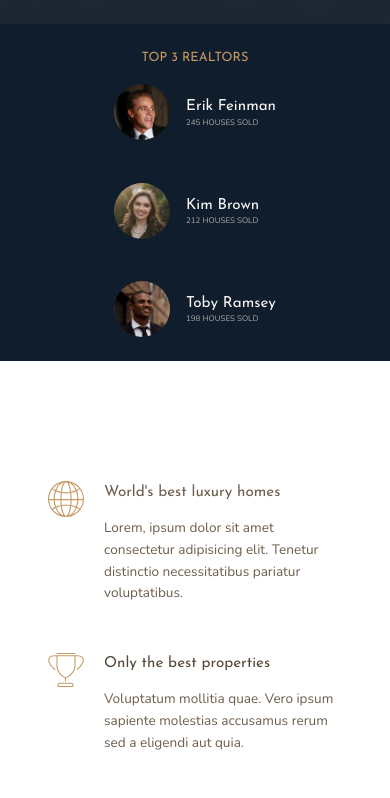
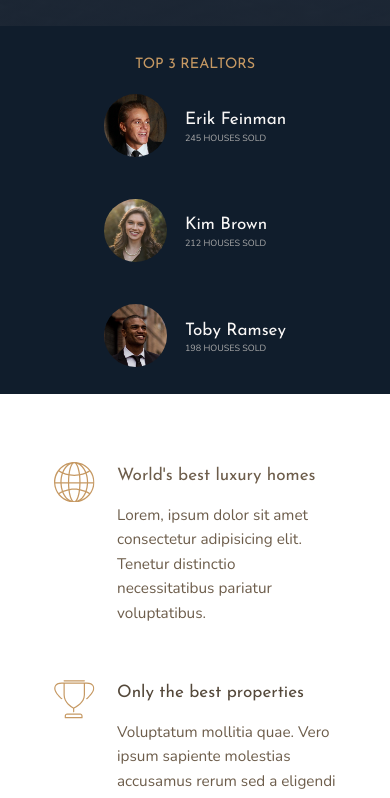
Before and after one commit to Arximiro/Nexter, a website: page index.html in a window 390 px wide. Shown: the part 836-1634 px from the top of the page. Drawn offline with nearby package versions, Linux system fonts and the light colour scheme.

Commit message:
adjust media queries to make header, realtors, and features section more responsive

```diff
--- a/sass/_base.scss
+++ b/sass/_base.scss
@@ -42,8 +42,8 @@ html {
   box-sizing: border-box;
   font-size: 62.5%;
 
-  @media only screen and (max-width: $bp-lg) {
-    font-size: 50%
+  @include respond(tab-land) { // width < 1200px
+    font-size: 56.25%; // 1 rem = 9px, 9/16 = 56.25%
   }
 }
 
--- a/sass/_features.scss
+++ b/sass/_features.scss
@@ -7,6 +7,14 @@
   grid-template-columns: repeat(auto-fit, minmax(25rem, 1fr)); // auto-fit used with min-max for columns allows for easy responsive design
   grid-gap: 6rem;
   align-items: start; // aligns content inside each feature item to the top of their box
+
+  @include respond(tab-land) {
+    margin: 10rem 0;
+  }
+
+  @include respond(phone) {
+    margin: 7.5rem 0;
+  }
 }
 
 .feature {
--- a/sass/_header.scss
+++ b/sass/_header.scss
@@ -13,7 +13,9 @@
   grid-row-gap: 1.5rem;
   justify-content: center;
 
-  @media only screen and (max-width: $bp-sm) {
+
+
+  @include respond(tab-port) {
     grid-column: 1/-1;
   }
 
--- /dev/null
+++ b/sass/_mixins.scss
@@ -0,0 +1,47 @@
+// Media Query Manager
+// 0px - 400px =     Small Phone
+// 0px - 600px =     Phone
+// 600px - 900px =   Tablet Portrait
+// 900px - 1200px =  Tablet Landscape
+// 1200px - 1800px = Normal Styles Apply
+// 1800px + =        Big Desktop
+// 2400px + =        Huge Desktop
+
+// $breakpoint argument choices:
+// - phone
+// - tab-port
+// - tab-land
+// - big-desktop
+
+// 1em = 16px always for media queries.
+// rems and ems are not affected by default font size set in html. ems are more performant for media queries.
+
+// ORDER: Base + typography > general layout + grid > page layout > components
+
+// Content is passed in wherever this mixin is used in the form of a code block.
+
+@mixin respond($breakpoint) {
+  @if $breakpoint == small-phone {
+    @media only screen and (max-width: 25em) { @content }; //400px
+  }
+  @if $breakpoint == phone {
+    @media only screen and (max-width: 37.5em) { @content }; //600px
+  }
+  @if $breakpoint == tab-port {
+    @media only screen and (max-width: 56.25em) { @content }; //900px
+  }
+  @if $breakpoint == tab-land {
+    @media only screen and (max-width: 75em) { @content; } //1200px
+  }
+  @if $breakpoint == laptop {
+    @media only screen and (max-width: 100em) { @content }; //1600px
+  }
+  @if $breakpoint == desktop {
+    @media only screen and (max-width: 112.5em) { @content }; //1800px
+  }
+  @if $breakpoint == huge-desktop {
+    @media only screen and (max-width: 150em) { @content }; //2400px
+  }
+}
+
+// only screen says that these media queries should apply ONLY to screen size, not in the instance that someone prints out our web page at these resolutions.
--- a/sass/_realtors.scss
+++ b/sass/_realtors.scss
@@ -10,7 +10,7 @@
   justify-items: center;
   grid-row-gap: 2rem;
 
-  @media only screen and (max-width: $bp-sm) {
+  @include respond(tab-port) {
     grid-column: 1/-1;
   }
 
@@ -21,11 +21,11 @@
     grid-row-gap: 5vh;
     align-items: center;
 
-    @media only screen and (max-width: $bp-sm) {
+    @include respond(tab-port) {
       grid-template-columns: repeat(3, min-content max-content);
     }
 
-    @media only screen and (max-width: $bp-tiny) {
+    @include respond(phone) {
       grid-template-columns: min-content max-content;
     }
   }
--- a/sass/main.scss
+++ b/sass/main.scss
@@ -1,3 +1,4 @@
+@import "mixins";
 @import "base";
 @import "typography";
 
```
Also changed, not shown: css/style.css, 1 other file.
